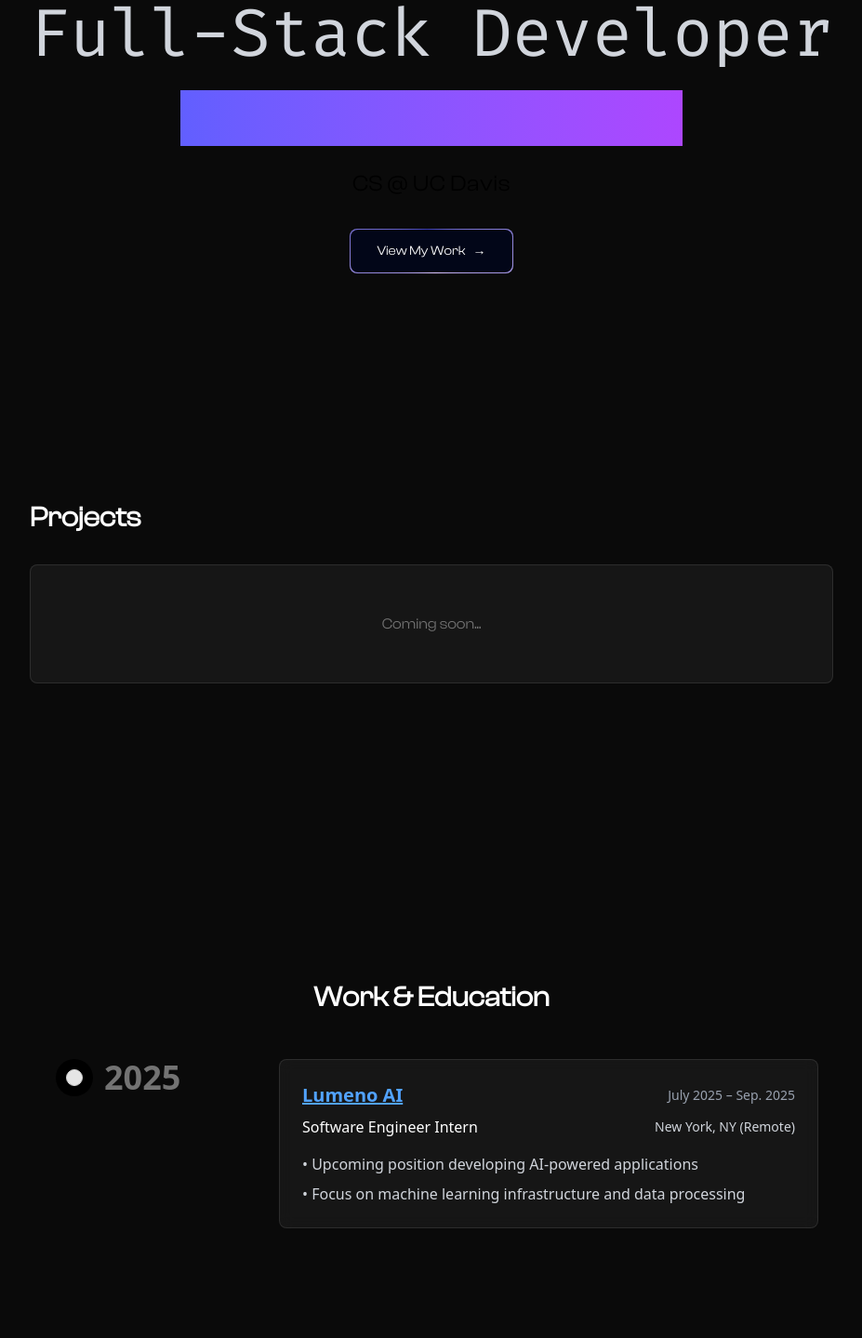
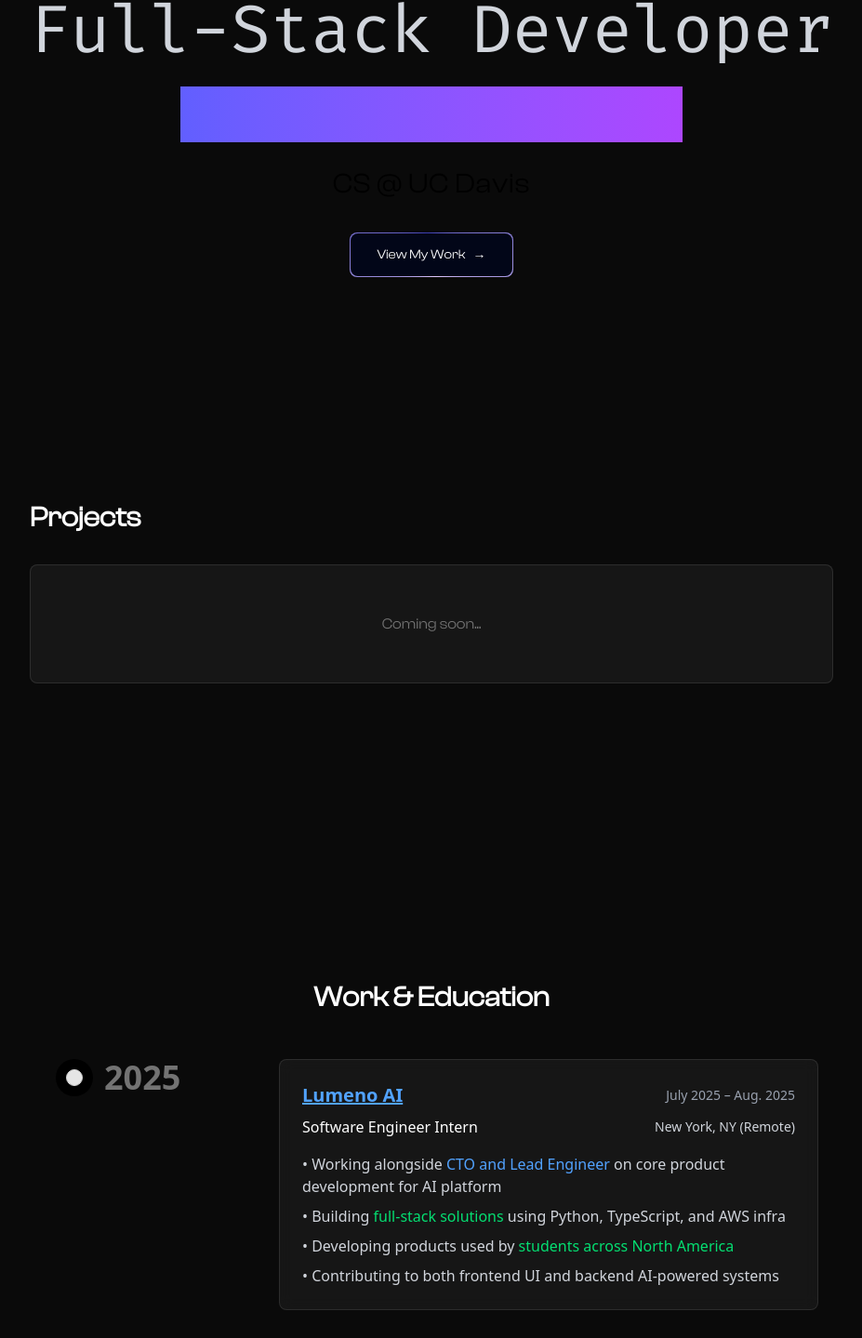
Before and after one commit to DommyMM/portfolio, a Next.js app: page / in a window 1280 px wide. Shown: the part 357-1796 px from the top of the page at 93% size, without its empty margins (176-1103 px from the left). Built offline with nearby package versions, Linux system fonts and the light colour scheme.

Commit message:
select none, mobie font sizes

```diff
--- a/src/components/AboutHero.tsx
+++ b/src/components/AboutHero.tsx
@@ -20,13 +20,13 @@ export default function AboutHero() {
             <div className="max-w-6xl text-center space-y-12 relative z-10">
                 {/* Main Heading */}
                 <div className="space-y-8 mb-4">
-                    <h1 className="text-6xl md:text-9xl lg:text-[10rem] font-bold whitespace-nowrap leading-none">
+                    <h1 className="text-6xl md:text-9xl lg:text-[10rem] font-bold whitespace-nowrap leading-none select-none">
                         <TextDecoder text="Dominic Aung" />
                     </h1>
                     {/* Triangular Layout */}
                     <div className="flex flex-col items-center mt-12 space-y-6">
                         {/* Level 2 */}
-                        <div className="text-3xl md:text-6xl lg:text-7xl text-gray-300">
+                        <div className="text-3xl md:text-6xl lg:text-7xl text-gray-300 select-none">
                             <TextSlider
                                 roles={["Full-Stack Developer"]}
                                 startupOnly={true}
@@ -35,7 +35,7 @@ export default function AboutHero() {
                         </div>
 
                         {/* Level 3: Cycling Specialties */}
-                        <div className="flex items-center justify-center text-xl md:text-5xl lg:text-6xl text-gray-400 mb-2">
+                        <div className="flex items-center justify-center text-xl md:text-5xl lg:text-6xl text-gray-400 mb-2 select-none">
                             <TextSlider
                                 roles={specialties}
                                 className="text-xl md:text-5xl lg:text-6xl text-gray-400"
@@ -45,7 +45,7 @@ export default function AboutHero() {
                         {/* Level 4: Education */}
                         <TextGenerateEffect
                             words="CS @ UC Davis"
-                            className="text-base md:text-3xl lg:text-4xl font-light mb-0"
+                            className="font-light mb-0 select-none"
                             filter={true}
                             duration={1}
                         />
--- a/src/components/WorkEducation.tsx
+++ b/src/components/WorkEducation.tsx
@@ -19,7 +19,7 @@ const workEducationData = [
                                 Lumeno AI
                             </a>
                         </h3>
-                        <p className="text-gray-400 text-sm">July 2025 – Sep. 2025</p>
+                        <p className="text-gray-400 text-sm">July 2025 – Aug. 2025</p>
                     </div>
                     <div className="flex justify-between items-center">
                         <p className="text-white font-medium">Software Engineer Intern</p>
@@ -27,8 +27,10 @@ const workEducationData = [
                     </div>
                 </div>
                 <div className="space-y-2">
-                    <p className="text-gray-300">• Upcoming position developing AI-powered applications</p>
-                    <p className="text-gray-300">• Focus on machine learning infrastructure and data processing</p>
+                    <p className="text-gray-300">• Working alongside <span className="text-blue-400 font-medium">CTO and Lead Engineer</span> on core product development for AI platform</p>
+                    <p className="text-gray-300">• Building <span className="text-green-400 font-medium">full-stack solutions</span> using Python, TypeScript, and AWS infra</p>
+                    <p className="text-gray-300">• Developing products used by <span className="text-green-400 font-medium">students across North America</span></p>
+                    <p className="text-gray-300">• Contributing to both frontend UI and backend AI-powered systems</p>
                 </div>
             </div>
         ),
--- a/src/components/ui/TextGenerate.tsx
+++ b/src/components/ui/TextGenerate.tsx
@@ -53,7 +53,7 @@ export const TextGenerateEffect = ({
     return (
         <div className={cn("font-bold", className)}>
         <div className="mt-4">
-            <div className=" dark:text-gray-500 text-black text-2xl leading-snug tracking-wide">
+            <div className=" dark:text-gray-500 text-black text-xl md:text-2xl lg:text-3xl leading-snug tracking-wide">
             {renderChars()}
             </div>
         </div>
```
